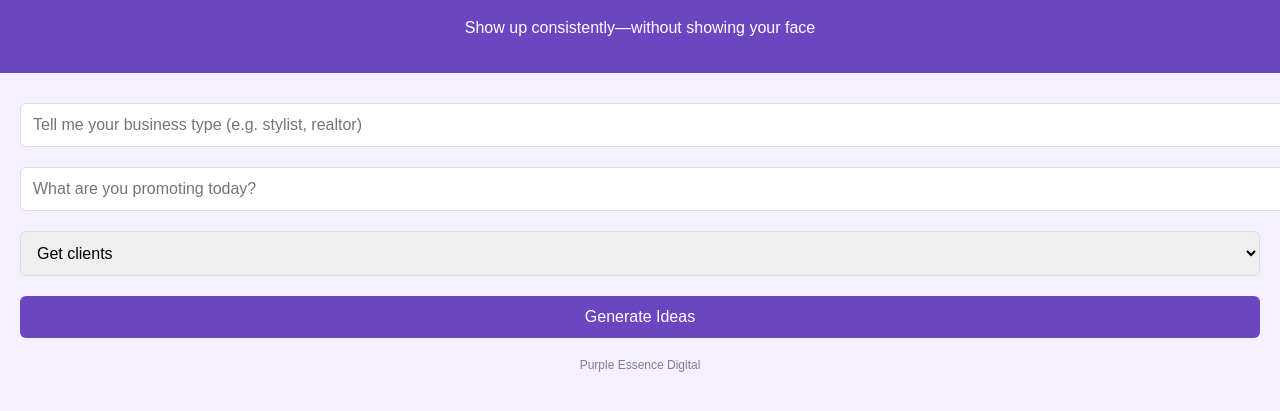
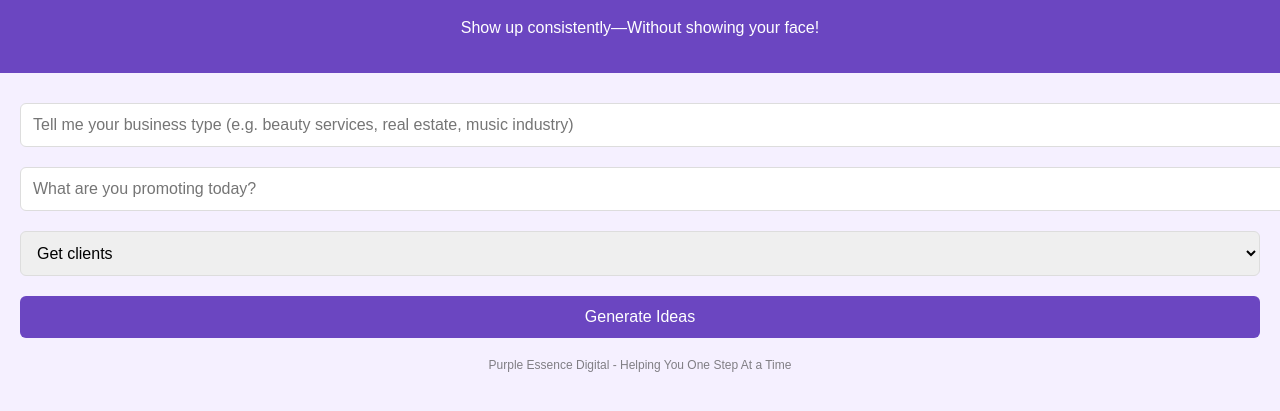
Before and after one commit to TheKathyG/no-camera-content-builder, a plain HTML site: page index.html in a window 1280 px wide. Shown: the part 81-492 px from the top of the page. Drawn offline with Linux system fonts and the light colour scheme.

Commit message:
Update index.html

```diff
--- a/index.html
+++ b/index.html
@@ -70,12 +70,12 @@
 
   <div class="header">
     <h1>No-Camera Content Builder</h1>
-    <p>Show up consistently—without showing your face</p>
+    <p>Show up consistently—Without showing your face!</p>
   </div>
 
   <div class="container">
 
-    <input id="business" placeholder="Tell me your business type (e.g. stylist, realtor)">
+    <input id="business" placeholder="Tell me your business type (e.g. beauty services, real estate, music industry)">
     <input id="offer" placeholder="What are you promoting today?">
 
     <select id="goal">
@@ -89,7 +89,7 @@
     <div id="results"></div>
 
     <div class="footer">
-      Purple Essence Digital
+      Purple Essence Digital - Helping You One Step At a Time
     </div>
 
   </div>
```
